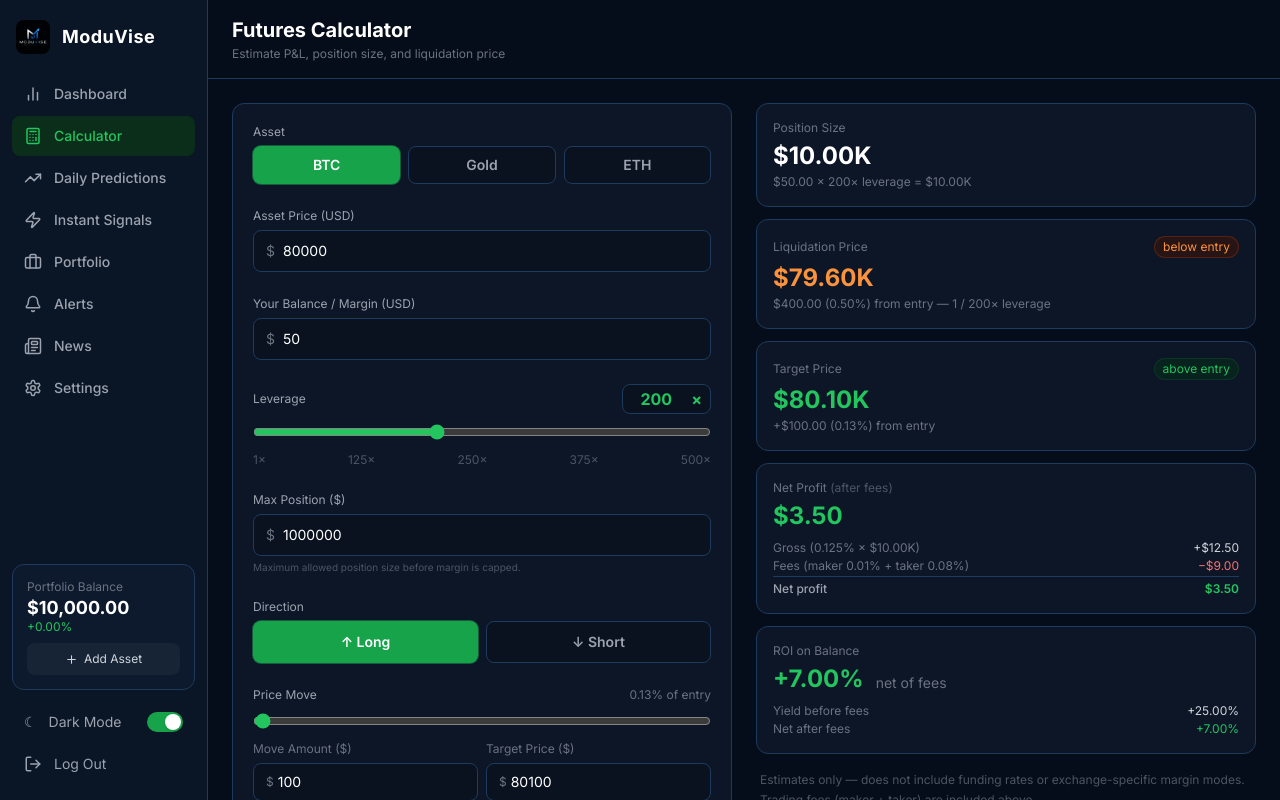
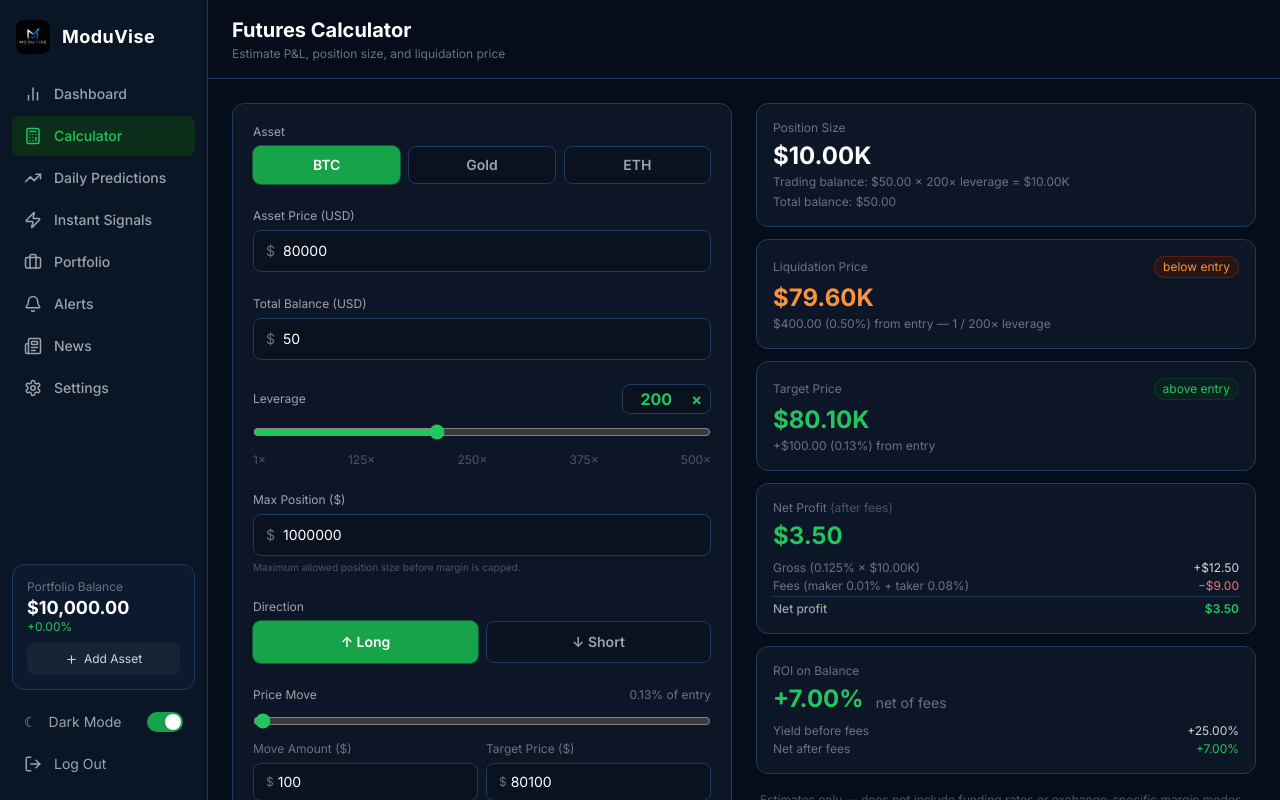
Before and after one commit to darrenodi/Market-predictor-fx, a Next.js app: page /calculator in a window 1280 px wide. Built offline with nearby package versions, Linux system fonts and the light colour scheme; no server answers; the database is empty.

Commit message:
Add total/trading balance separation and max position cap in calculator

```diff
--- a/app/calculator/page.tsx
+++ b/app/calculator/page.tsx
@@ -84,17 +84,18 @@ export default function CalculatorPage() {
   const targetPrice = isLong ? entryPrice + moveAmount : entryPrice - moveAmount
 
   // Core calculations
-  const positionSize = balance * leverage
-  const cappedPositionSize = Math.min(positionSize, maxPosition)
-  const effectiveMargin = leverage > 0 ? cappedPositionSize / leverage : 0
+  const maxMargin = leverage > 0 ? maxPosition / leverage : 0
+  const tradingBalance = Math.min(balance, maxMargin)
+  const positionSize = tradingBalance * leverage
+  const effectiveMargin = tradingBalance
   const liqPrice = isLong
     ? entryPrice - entryPrice / leverage
     : entryPrice + entryPrice / leverage
   const liqDist = Math.abs(entryPrice - liqPrice)
   const liqDistPct = entryPrice > 0 ? (liqDist / entryPrice) * 100 : 0
   const movePct = entryPrice > 0 ? (moveAmount / entryPrice) * 100 : 0
-  const fee = cappedPositionSize * (makerFee + takerFee) / 100
-  const grossProfit = entryPrice > 0 ? (moveAmount / entryPrice) * cappedPositionSize : 0
+  const fee = positionSize * (makerFee + takerFee) / 100
+  const grossProfit = entryPrice > 0 ? (moveAmount / entryPrice) * positionSize : 0
   const profit = grossProfit - fee
   const grossRoi = balance > 0 ? (grossProfit / balance) * 100 : 0
   const roi = balance > 0 ? (profit / balance) * 100 : 0
@@ -209,7 +210,7 @@ export default function CalculatorPage() {
 
               {/* Balance */}
               <div>
-                <label className="text-xs text-gray-400 block mb-1.5">Your Balance / Margin (USD)</label>
+                <label className="text-xs text-gray-400 block mb-1.5">Total Balance (USD)</label>
                 <div className="flex items-center bg-[#0a1220] border border-[#1e3a5f] rounded-lg px-3 py-2.5 focus-within:border-[#22c55e] transition-colors">
                   <span className="text-gray-500 text-sm mr-2">$</span>
                   <input
@@ -362,11 +363,18 @@ export default function CalculatorPage() {
               {/* Position size */}
               <div className="bg-[#0d1627] border border-[#1e3a5f] rounded-xl p-4">
                 <p className="text-xs text-gray-500 mb-1">Position Size</p>
-                <p className="text-2xl font-bold text-white">{fmtUSD(cappedPositionSize, true)}</p>
+                <p className="text-2xl font-bold text-white">{fmtUSD(positionSize, true)}</p>
                 <p className="text-xs text-gray-500 mt-0.5">
-                  {fmtUSD(balance)} × {leverage}× leverage = {fmtUSD(positionSize)}
-                  {positionSize > maxPosition ? ` · capped at ${fmtUSD(maxPosition)}` : ''}
+                  Trading balance: {fmtUSD(tradingBalance)} × {leverage}× leverage = {fmtUSD(positionSize)}
                 </p>
+                <p className="text-xs text-gray-500 mt-1">
+                  Total balance: {fmtUSD(balance)}
+                </p>
+                {balance > maxMargin && (
+                  <p className="text-xs text-yellow-400 mt-1">
+                    Trading balance capped at {fmtUSD(maxMargin)} because max position is {fmtUSD(maxPosition)}.
+                  </p>
+                )}
               </div>
 
               {/* Liquidation price */}
```
